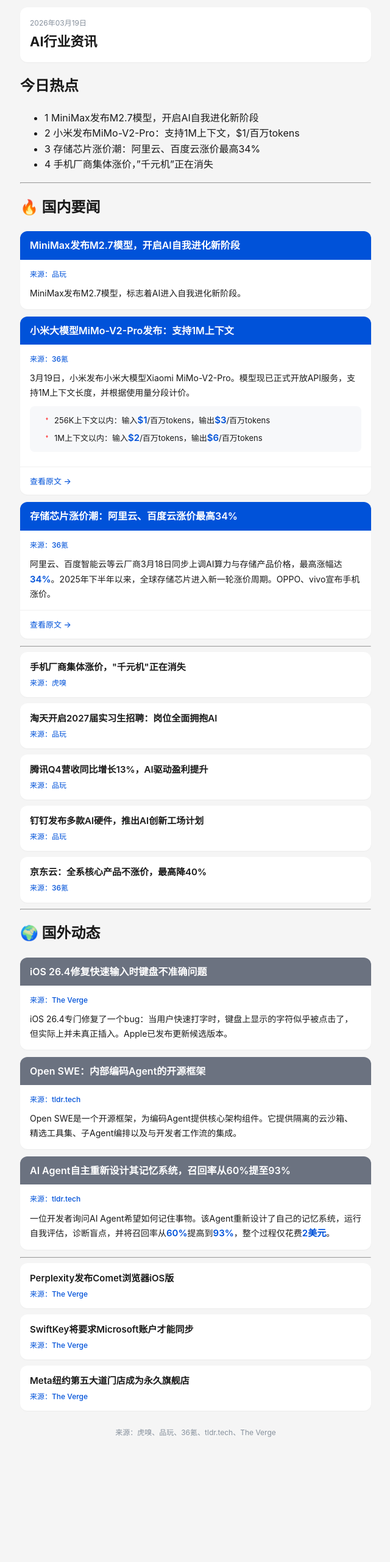
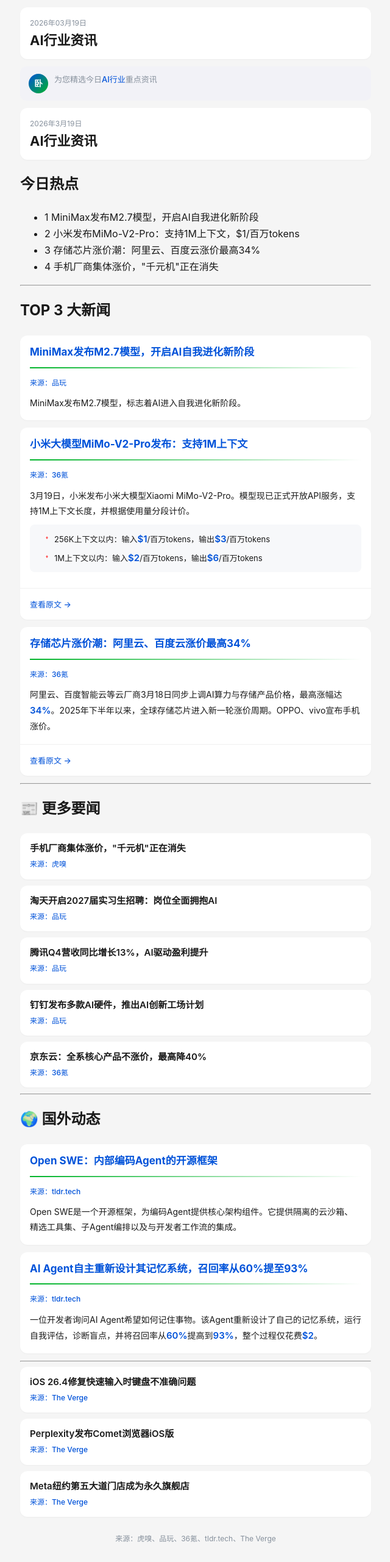
Before and after one commit to MyKPWang/ai-news, a Jekyll site: the page built from 2026/03/03-19.md, in a window 1280 px wide. Shown: the whole page at 61% size, without its empty margins (319-959 px from the left). Built offline with Jekyll 4.4.1, drawn with Linux system fonts in a browser that asks for light colours; before the commit the page ends 2387 px from its top, so only the background shows below that.

Commit message:
优化排版：采用36氪风格，蓝色TOP3标题+绿色虚线

```diff
--- a/2026/03/03-19.md
+++ b/2026/03/03-19.md
@@ -4,22 +4,40 @@
 date: 2026-03-19
 ---
 
+<!-- 顶部提示框 -->
+<div class="tip-box">
+<div class="avatar">卧</div>
+<div class="tip-content">
+为您精选今日<span class="highlight">AI行业</span>重点资讯
+</div>
+</div>
+
+<!-- 标题 -->
+<div class="top-bar">
+<div class="date">2026年3月19日</div>
+<h1>AI行业资讯</h1>
+</div>
+
 ## 今日热点
 
-- <span class="num">1</span> MiniMax发布M2.7模型，开启AI自我进化新阶段
-- <span class="num">2</span> 小米发布MiMo-V2-Pro：支持1M上下文，$1/百万tokens
-- <span class="num">3</span> 存储芯片涨价潮：阿里云、百度云涨价最高34%
-- <span class="num">4</span> 手机厂商集体涨价，"千元机"正在消失
+<ul>
+<li><span class="num">1</span> MiniMax发布M2.7模型，开启AI自我进化新阶段</li>
+<li><span class="num">2</span> 小米发布MiMo-V2-Pro：支持1M上下文，$1/百万tokens</li>
+<li><span class="num">3</span> 存储芯片涨价潮：阿里云、百度云涨价最高34%</li>
+<li><span class="num">4</span> 手机厂商集体涨价，"千元机"正在消失</li>
+</ul>
 
 ---
 
-## 🔥 国内要闻
+## TOP 3 大新闻
 
 <div class="news-card">
 
 <div class="card-header">
 <h3 class="news-title">MiniMax发布M2.7模型，开启AI自我进化新阶段</h3>
 </div>
+
+<div class="title-underline"></div>
 
 <div class="card-body">
 <div class="news-meta">
@@ -37,6 +55,8 @@
 <div class="card-header">
 <h3 class="news-title">小米大模型MiMo-V2-Pro发布：支持1M上下文</h3>
 </div>
+
+<div class="title-underline"></div>
 
 <div class="card-body">
 <div class="news-meta">
@@ -67,6 +87,8 @@
 <h3 class="news-title">存储芯片涨价潮：阿里云、百度云涨价最高34%</h3>
 </div>
 
+<div class="title-underline"></div>
+
 <div class="card-body">
 <div class="news-meta">
 <span class="source">来源：36氪</span>
@@ -84,6 +106,8 @@
 </div>
 
 ---
+
+## 📰 更多要闻
 
 <div class="simple-card">
 <h4 class="news-title">手机厂商集体涨价，"千元机"正在消失</h4>
@@ -114,28 +138,13 @@
 
 ## 🌍 国外动态
 
-<div class="news-card overseas">
-
-<div class="card-header">
-<h3 class="news-title">iOS 26.4修复快速输入时键盘不准确问题</h3>
-</div>
-
-<div class="card-body">
-<div class="news-meta">
-<span class="source">来源：The Verge</span>
-</div>
-<div class="news-content">
-iOS 26.4专门修复了一个bug：当用户快速打字时，键盘上显示的字符似乎被点击了，但实际上并未真正插入。Apple已发布更新候选版本。
-</div>
-</div>
-
-</div>
-
-<div class="news-card overseas">
+<div class="news-card">
 
 <div class="card-header">
 <h3 class="news-title">Open SWE：内部编码Agent的开源框架</h3>
 </div>
+
+<div class="title-underline"></div>
 
 <div class="card-body">
 <div class="news-meta">
@@ -148,18 +157,20 @@
 
 </div>
 
-<div class="news-card overseas">
+<div class="news-card">
 
 <div class="card-header">
 <h3 class="news-title">AI Agent自主重新设计其记忆系统，召回率从60%提至93%</h3>
 </div>
+
+<div class="title-underline"></div>
 
 <div class="card-body">
 <div class="news-meta">
 <span class="source">来源：tldr.tech</span>
 </div>
 <div class="news-content">
-一位开发者询问AI Agent希望如何记住事物。该Agent重新设计了自己的记忆系统，运行自我评估，诊断盲点，并将召回率从<span class="highlight-num">60%</span>提高到<span class="highlight-num">93%</span>，整个过程仅花费<span class="highlight-num">2美元</span>。
+一位开发者询问AI Agent希望如何记住事物。该Agent重新设计了自己的记忆系统，运行自我评估，诊断盲点，并将召回率从<span class="highlight-num">60%</span>提高到<span class="highlight-num">93%</span>，整个过程仅花费<span class="highlight-num">$2</span>。
 </div>
 </div>
 
@@ -168,12 +179,12 @@
 ---
 
 <div class="simple-card">
-<h4 class="news-title">Perplexity发布Comet浏览器iOS版</h4>
+<h4 class="news-title">iOS 26.4修复快速输入时键盘不准确问题</h4>
 <div class="news-meta"><span class="source">来源：The Verge</span></div>
 </div>
 
 <div class="simple-card">
-<h4 class="news-title">SwiftKey将要求Microsoft账户才能同步</h4>
+<h4 class="news-title">Perplexity发布Comet浏览器iOS版</h4>
 <div class="news-meta"><span class="source">来源：The Verge</span></div>
 </div>
 
--- a/assets/css/style.scss
+++ b/assets/css/style.scss
@@ -3,8 +3,9 @@
 
 // 颜色
 $primary: #0052d9;
-$primary-light: #3370ff;
-$accent: #00b42a;
+$primary-dark: #0039a8;
+$green-accent: #00b42a;
+$red-accent: #ff4d4f;
 $bg-page: #f5f5f5;
 $bg-card: #fff;
 $text-main: #1a1a1a;
@@ -19,7 +20,7 @@
   font-family: -apple-system, BlinkMacSystemFont, "SF Pro Display", "PingFang SC", "Hiragino Sans GB", "Microsoft YaHei", sans-serif;
   background: $bg-page;
   color: $text-main;
-  line-height: 1.6;
+  line-height: 1.7;
   margin: 0;
   padding: 0;
   -webkit-font-smoothing: antialiased;
@@ -31,7 +32,43 @@
   padding: 12px;
 }
 
-// 顶部
+// 顶部提示框
+.tip-box {
+  background: #f2f2f7;
+  border-radius: 10px;
+  padding: 12px 14px;
+  margin-bottom: 12px;
+  display: flex;
+  gap: 10px;
+  align-items: flex-start;
+
+  .avatar {
+    width: 32px;
+    height: 32px;
+    background: linear-gradient(135deg, $primary, #00b42a);
+    border-radius: 50%;
+    display: flex;
+    align-items: center;
+    justify-content: center;
+    color: #fff;
+    font-size: 14px;
+    font-weight: 600;
+    flex-shrink: 0;
+  }
+
+  .tip-content {
+    font-size: 13px;
+    color: $text-secondary;
+    line-height: 1.5;
+
+    .highlight {
+      color: $primary;
+      font-weight: 500;
+    }
+  }
+}
+
+// 顶部标题
 .top-bar {
   background: $bg-card;
   padding: 16px;
@@ -50,6 +87,7 @@
     font-weight: 700;
     margin: 0;
     color: $text-main;
+    line-height: 1.3;
   }
 }
 
@@ -98,25 +136,36 @@
       font-weight: 600;
       margin-right: 6px;
     }
+  }
+}
 
-    .tag {
-      display: inline-block;
-      font-size: 11px;
-      padding: 1px 6px;
-      border-radius: 3px;
-      margin-right: 6px;
-      font-weight: 500;
+// TOP 3 标题块
+.top-title {
+  display: inline-flex;
+  align-items: center;
+  justify-content: center;
+  background: linear-gradient(135deg, $primary, $primary-dark);
+  color: #fff;
+  font-size: 14px;
+  font-weight: 700;
+  padding: 10px 20px;
+  border-radius: 4px;
+  margin: 20px 0 12px 0;
+  position: relative;
+  box-shadow: 0 2px 8px rgba(0, 82, 217, 0.3);
 
-      &.国内 {
-        background: #ffe5e5;
-        color: #ff4d4f;
-      }
-
-      &.国外 {
-        background: #e6f4ff;
-        color: $primary;
-      }
-    }
+  // 左侧切角
+  &::before {
+    content: "";
+    position: absolute;
+    left: -8px;
+    top: 50%;
+    transform: translateY(-50%);
+    width: 0;
+    height: 0;
+    border-top: 8px solid transparent;
+    border-bottom: 8px solid transparent;
+    border-right: 8px solid $primary-dark;
   }
 }
 
@@ -129,20 +178,26 @@
   overflow: hidden;
 
   .card-header {
-    background: $primary;
-    padding: 12px 16px;
+    padding: 16px 16px 12px 16px;
 
     .news-title {
-      font-size: 16px;
-      font-weight: 600;
-      color: #fff;
+      font-size: 17px;
+      font-weight: 700;
+      color: $primary;
       margin: 0;
       line-height: 1.4;
     }
   }
 
+  // 绿色虚线装饰
+  .title-underline {
+    height: 2px;
+    background: linear-gradient(90deg, $green-accent, transparent);
+    margin: 0 16px 14px 16px;
+  }
+
   .card-body {
-    padding: 14px 16px;
+    padding: 0 16px 16px 16px;
   }
 
   .news-meta {
@@ -161,7 +216,7 @@
   .news-content {
     font-size: 14px;
     color: $text-main;
-    line-height: 1.7;
+    line-height: 1.8;
 
     // 红色菱形引导
     .content-list {
@@ -178,7 +233,7 @@
           content: "♦";
           position: absolute;
           left: 0;
-          color: #ff4d4f;
+          color: $red-accent;
           font-size: 8px;
           top: 5px;
         }
@@ -215,7 +270,7 @@
             content: "♦";
             position: absolute;
             left: 0;
-            color: #ff4d4f;
+            color: $red-accent;
             font-size: 8px;
             top: 4px;
           }
@@ -229,7 +284,7 @@
   }
 
   .card-footer {
-    padding: 10px 16px;
+    padding: 12px 16px;
     border-top: 1px solid #f0f0f0;
 
     .news-link {
@@ -247,14 +302,9 @@
       }
     }
   }
-
-  // 国外分类用不同颜色
-  &.overseas .card-header {
-    background: #6b7280;
-  }
 }
 
-// 简单新闻（无详情）
+// 简单新闻
 .simple-card {
   background: $bg-card;
   border-radius: 12px;
@@ -294,7 +344,7 @@
   font-size: 15px;
   font-weight: 600;
   color: $text-main;
-  padding: 16px 0 12px 0;
+  padding: 20px 0 12px 0;
   display: flex;
   align-items: center;
   gap: 8px;
@@ -306,12 +356,4 @@
     background: $primary;
     border-radius: 2px;
   }
-
-  &.国内::before {
-    background: #ff4d4f;
-  }
-
-  &.国外::before {
-    background: #6b7280;
-  }
 }
```
